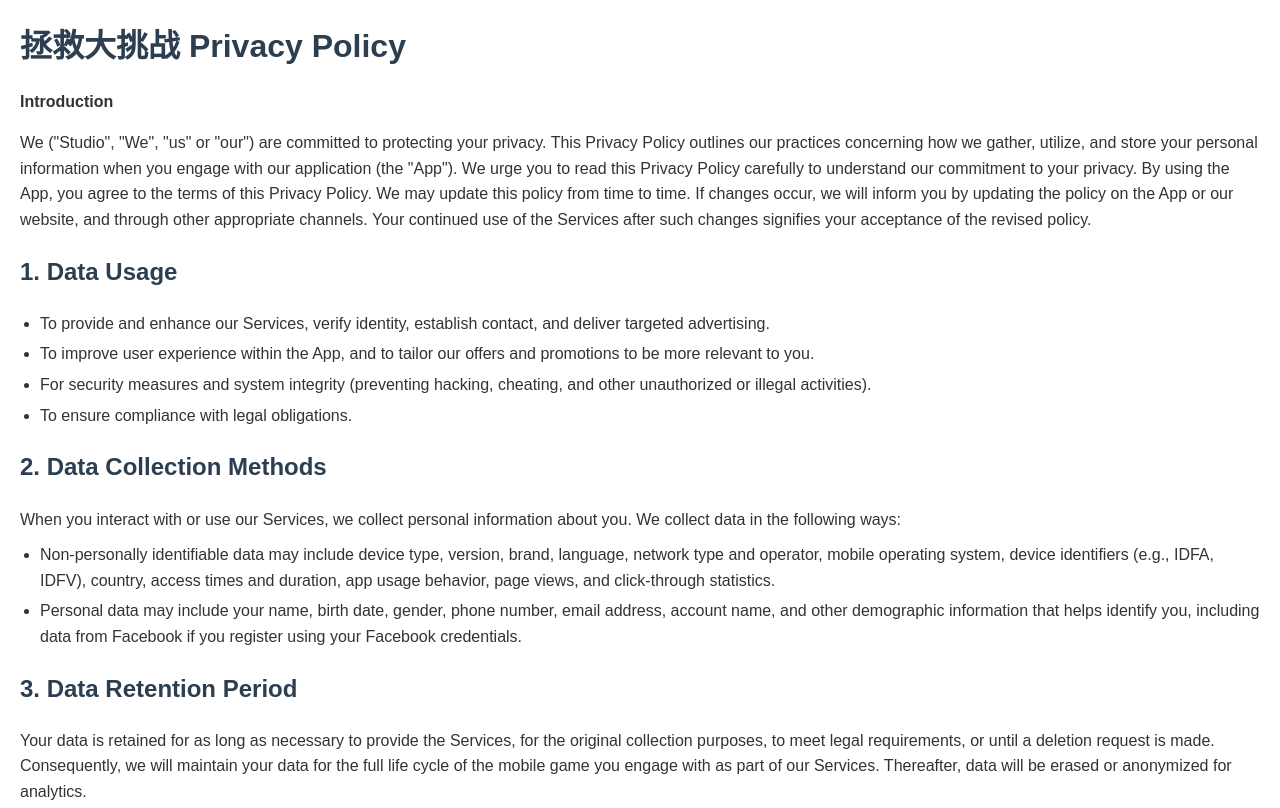
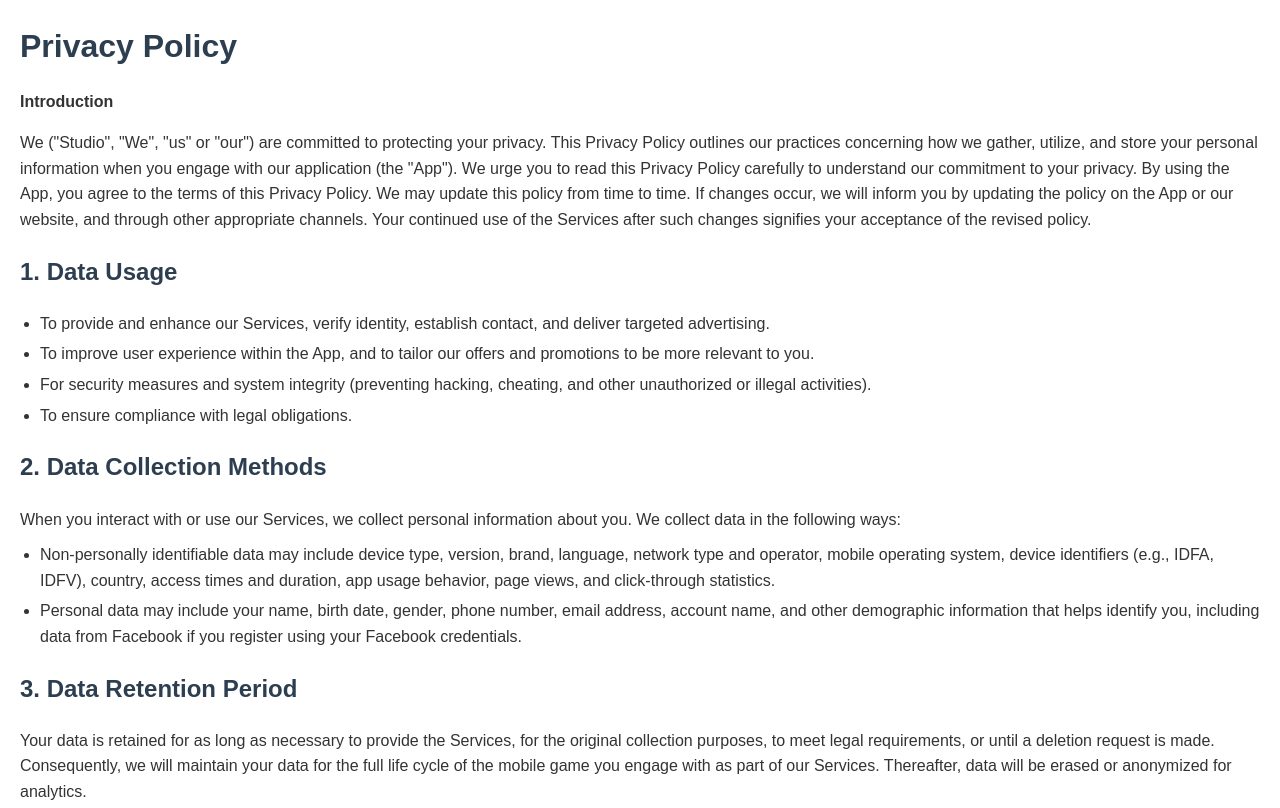
Before and after one commit to zjdtz/zjdtz.github.io, a plain HTML site: page index.html in a window 1280 px wide. Shown: the top 808 px of the page. Drawn offline with Linux system fonts and the light colour scheme.

Commit message:
Update index.html

```diff
--- a/index.html
+++ b/index.html
@@ -3,7 +3,7 @@
 <head>
     <meta charset="UTF-8">
     <meta name="viewport" content="width=device-width, initial-scale=1.0">
-    <title>拯救大挑战 Privacy Policy</title>
+    <title>Privacy Policy</title>
     <style>
         body {
             font-family: Arial, sans-serif;
@@ -43,7 +43,7 @@
 </head>
 <body>
 
-<h1>拯救大挑战 Privacy Policy</h1>
+<h1>Privacy Policy</h1>
 
 <p><strong>Introduction</strong></p>
 <p>We ("Studio", "We", "us" or "our") are committed to protecting your privacy. This Privacy Policy outlines our practices concerning how we gather, utilize, and store your personal information when you engage with our application (the "App"). We urge you to read this Privacy Policy carefully to understand our commitment to your privacy. By using the App, you agree to the terms of this Privacy Policy. We may update this policy from time to time. If changes occur, we will inform you by updating the policy on the App or our website, and through other appropriate channels. Your continued use of the Services after such changes signifies your acceptance of the revised policy.</p>
```
